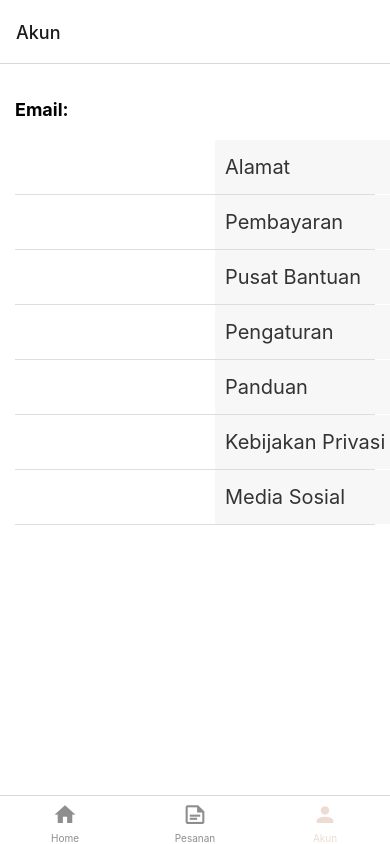
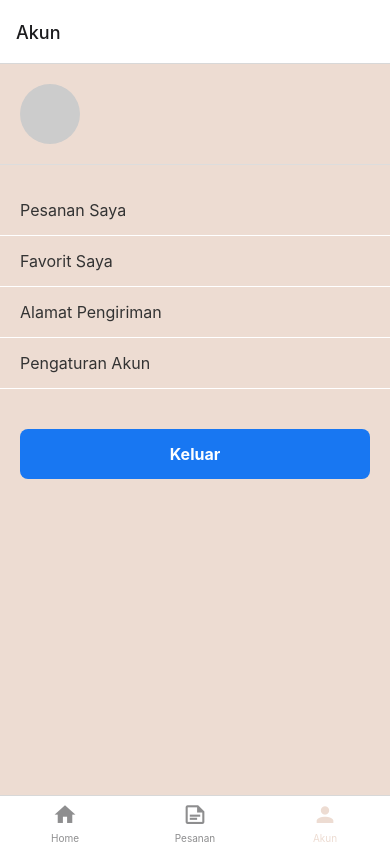
Before and after one commit to muzammilbinmarsuhen/UTS-Mobile-Apps-Android, a React Native app: screen /Akun in a window 390 px wide. Built offline with nearby package versions, Linux system fonts and the light colour scheme.

Commit message:
mengubah tampilan akun

```diff
--- a/src/screens/Akun.jsx
+++ b/src/screens/Akun.jsx
@@ -1,4 +1,4 @@
-import React, {useRef} from 'react';
+import React, { useRef, useState, useEffect } from 'react';
 import {
   StyleSheet,
   Text,
@@ -10,117 +10,137 @@ import {
   Easing,
 } from 'react-native';
 
-const Akun = ({namaPengguna, email, fotoProfil}) => {
+const Akun = ({ namaPengguna, email, fotoProfil }) => {
+  const [isButtonPressed, setIsButtonPressed] = useState(false);
   const animatedValue = useRef(new Animated.Value(0)).current;
 
-  const startAnimation = () => {
+  useEffect(() => {
     Animated.timing(animatedValue, {
       toValue: 1,
-      duration: 500,
+      duration: 1000,
       easing: Easing.ease,
       useNativeDriver: true,
     }).start();
+  }, [animatedValue]);
+
+  const startAnimation = () => {
+    setIsButtonPressed(true);
   };
 
-  const translateX = animatedValue.interpolate({
+  const translateY = animatedValue.interpolate({
     inputRange: [0, 1],
-    outputRange: [200, 0],
+    outputRange: [-50, 0],
   });
 
   return (
-    <ScrollView style={styles.container}>
+    <Animated.ScrollView style={[styles.container, { opacity: animatedValue }]}>
       <View style={styles.header}>
-        {fotoProfil && <Image source={fotoProfil} style={styles.fotoProfil} />}
-        <Text style={styles.username}>{namaPengguna}</Text>
+        {fotoProfil ? (
+          <Image source={fotoProfil} style={styles.fotoProfil} />
+        ) : (
+          <View style={styles.placeholder}></View>
+        )}
+        <View style={styles.userInfo}>
+          <Text style={styles.username}>{namaPengguna}</Text>
+          <Text style={styles.email}>{email}</Text>
+        </View>
       </View>
-      <View style={styles.info}>
-        <Text style={styles.label}>Email:</Text>
-        <Text style={styles.textInfo}>{email}</Text>
+      <View style={styles.menu}>
+        <TouchableOpacity onPress={startAnimation} style={styles.menuItem}>
+          <Text style={[styles.menuText, isButtonPressed && styles.menuTextPressed]}>
+            Pesanan Saya
+          </Text>
+        </TouchableOpacity>
+        <TouchableOpacity onPress={startAnimation} style={styles.menuItem}>
+          <Text style={[styles.menuText, isButtonPressed && styles.menuTextPressed]}>
+            Favorit Saya
+          </Text>
+        </TouchableOpacity>
+        <TouchableOpacity onPress={startAnimation} style={styles.menuItem}>
+          <Text style={[styles.menuText, isButtonPressed && styles.menuTextPressed]}>
+            Alamat Pengiriman
+          </Text>
+        </TouchableOpacity>
+        <TouchableOpacity onPress={startAnimation} style={styles.menuItem}>
+          <Text style={[styles.menuText, isButtonPressed && styles.menuTextPressed]}>
+            Pengaturan Akun
+          </Text>
+        </TouchableOpacity>
       </View>
-      <TouchableOpacity onPress={startAnimation} style={styles.table}>
-        <Animated.View style={[styles.tableItem, {transform: [{translateX}]}]}>
-          <Text style={styles.tableText}>Alamat</Text>
-        </Animated.View>
+      {/* Tambahkan tombol aksi di sini */}
+      <TouchableOpacity style={styles.actionButton}>
+        <Text style={styles.actionButtonText}>Keluar</Text>
       </TouchableOpacity>
-      <TouchableOpacity onPress={startAnimation} style={styles.table}>
-        <Animated.View style={[styles.tableItem, {transform: [{translateX}]}]}>
-          <Text style={styles.tableText}>Pembayaran</Text>
-        </Animated.View>
-      </TouchableOpacity>
-      <TouchableOpacity onPress={startAnimation} style={styles.table}>
-        <Animated.View style={[styles.tableItem, {transform: [{translateX}]}]}>
-          <Text style={styles.tableText}>Pusat Bantuan</Text>
-        </Animated.View>
-      </TouchableOpacity>
-      <TouchableOpacity onPress={startAnimation} style={styles.table}>
-        <Animated.View style={[styles.tableItem, {transform: [{translateX}]}]}>
-          <Text style={styles.tableText}>Pengaturan</Text>
-        </Animated.View>
-      </TouchableOpacity>
-      <TouchableOpacity onPress={startAnimation} style={styles.table}>
-        <Animated.View style={[styles.tableItem, {transform: [{translateX}]}]}>
-          <Text style={styles.tableText}>Panduan</Text>
-        </Animated.View>
-      </TouchableOpacity>
-      <TouchableOpacity onPress={startAnimation} style={styles.table}>
-        <Animated.View style={[styles.tableItem, {transform: [{translateX}]}]}>
-          <Text style={styles.tableText}>Kebijakan Privasi</Text>
-        </Animated.View>
-      </TouchableOpacity>
-      <TouchableOpacity onPress={startAnimation} style={styles.table}>
-        <Animated.View style={[styles.tableItem, {transform: [{translateX}]}]}>
-          <Text style={styles.tableText}>Media Sosial</Text>
-        </Animated.View>
-      </TouchableOpacity>
-    </ScrollView>
+    </Animated.ScrollView>
   );
 };
 
 const styles = StyleSheet.create({
   container: {
-    backgroundColor: '#fff',
-    paddingVertical: 20,
-    paddingHorizontal: 15,
+    flex: 1,
+    backgroundColor: '#eddcd2', // Warna latar belakang coklat susu
   },
   header: {
     flexDirection: 'row',
     alignItems: 'center',
-    marginBottom: 15,
+    padding: 20,
+    borderBottomWidth: 1,
+    borderBottomColor: '#ddd',
   },
   fotoProfil: {
-    width: 80,
-    height: 80,
-    borderRadius: 40,
+    width: 60,
+    height: 60,
+    borderRadius: 30,
     marginRight: 20,
   },
+  placeholder: {
+    width: 60,
+    height: 60,
+    borderRadius: 30,
+    marginRight: 20,
+    backgroundColor: '#ccc',
+  },
+  userInfo: {
+    flex: 1,
+  },
   username: {
-    fontSize: 24,
-    fontWeight: 'bold',
-    color: '#1877f2',
-  },
-  info: {
-    marginBottom: 15,
-  },
-  label: {
     fontSize: 18,
     fontWeight: 'bold',
     marginBottom: 5,
   },
-  textInfo: {
+  email: {
+    fontSize: 14,
+    color: '#888',
+  },
+  menu: {
+    paddingVertical: 20,
+  },
+  menuItem: {
+    paddingHorizontal: 20,
+    paddingVertical: 15,
+    borderBottomWidth: 1,
+    borderBottomColor: '#fff', // Warna coklat susu
+  },
+  menuText: {
     fontSize: 16,
+    color: '#333',
   },
-  table: {
-    borderBottomWidth: 1,
-    borderBottomColor: '#ddd',
+  menuTextPressed: {
+    color: '#1877f2',
   },
-  tableItem: {
+  actionButton: {
+    backgroundColor: '#1877f2',
+    alignItems: 'center',
+    justifyContent: 'center',
     paddingVertical: 15,
-    paddingLeft: 10,
-    backgroundColor: '#f7f7f7',
+    marginHorizontal: 20,
+    borderRadius: 8,
+    marginTop: 20,
   },
-  tableText: {
-    fontSize: 20,
-    color: '#333',
+  actionButtonText: {
+    color: '#fff',
+    fontSize: 16,
+    fontWeight: 'bold',
   },
 });
 
```
